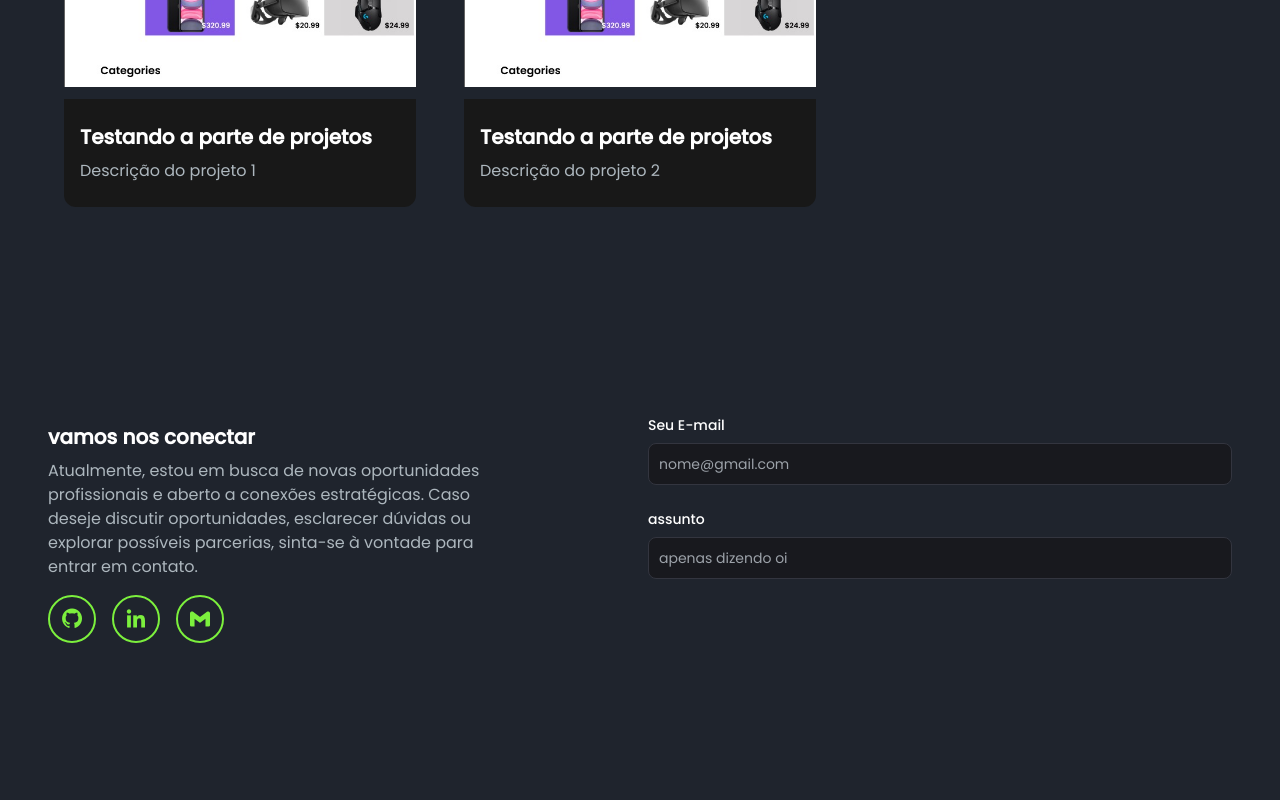
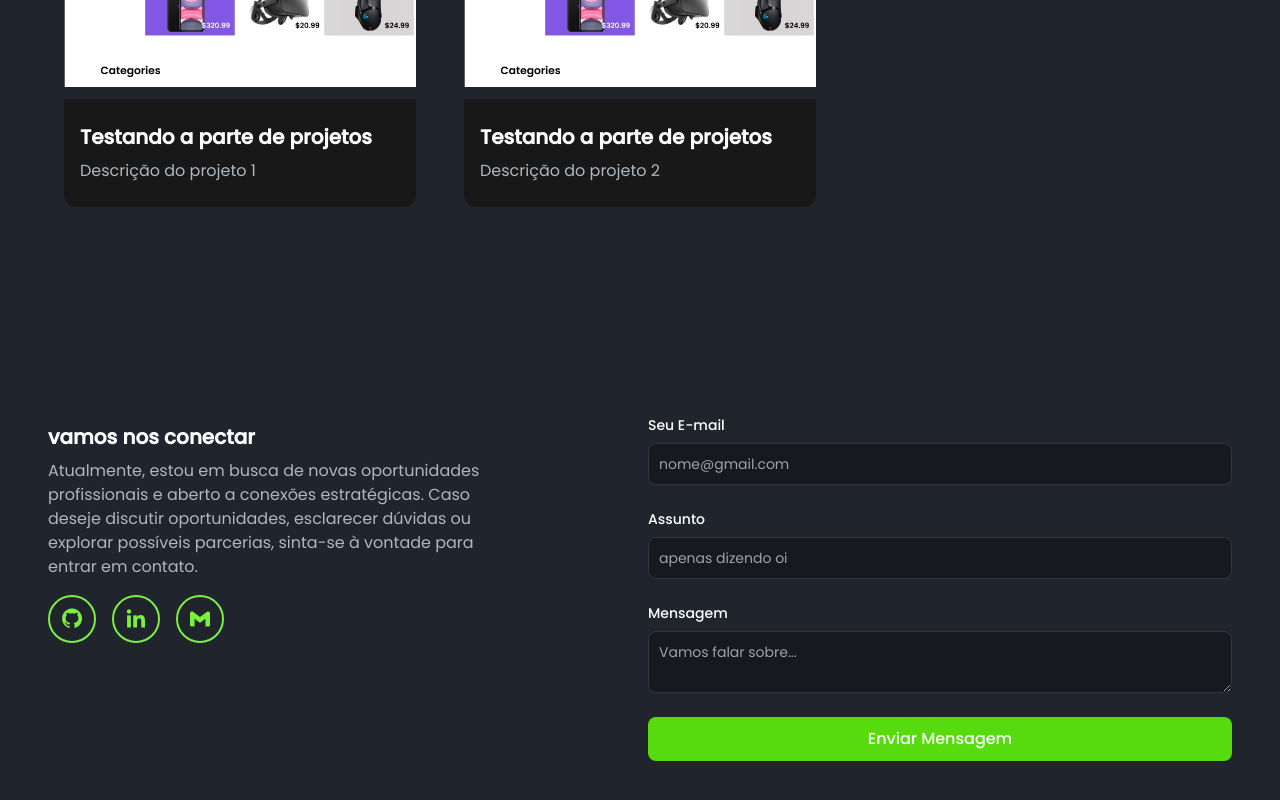
Before and after one commit to fagundes321/Portfolio-em-next, a Next.js app: page / in a window 1280 px wide. Shown: the part 1968-2768 px from the top of the page. Built offline with nearby package versions, Linux system fonts and the light colour scheme.

Commit message:
Terminei de editar a seção do Email

```diff
--- a/src/app/components/EmailSection.jsx
+++ b/src/app/components/EmailSection.jsx
@@ -4,11 +4,13 @@
 const EmailSection = () => {
   return (
     <section className="grid md:grid-cols-2 my-12 py-24 gap-4">
+
       <div>
         <h5 className="text-xl font-bold text-white my-2">
           vamos nos conectar
         </h5>
         <p className="text-[#ADB7BE] mb-4 max-w-md">
+          {""}
           Atualmente, estou em busca de novas oportunidades profissionais e
           aberto a conexões estratégicas. Caso deseje discutir oportunidades,
           esclarecer dúvidas ou explorar possíveis parcerias, sinta-se à vontade
@@ -62,7 +64,7 @@
               htmlFor="subject"
               className="text-white block mb-2 text-sm font-medium"
             >
-              assunto
+              Assunto
             </label>
             <input
               type="text"
@@ -72,6 +74,25 @@
               placeholder="apenas dizendo oi"
             />
           </div>
+          <div className="mb-6">
+            <label
+              htmlFor="message"
+              className="text-white block text-sm mb-2 font-medium"
+            >
+              Mensagem
+            </label>
+            <textarea
+              name="mensagem"
+              id="mensagem"
+              className="bg-[#18191E] border border-[#33353F] placeholder-[#9CA2A9] text-gray-100 text-sm rounded-lg block w-full p-2.5"
+              placeholder="Vamos falar sobre..."
+            />
+          </div>
+          <button
+            type="submit"
+            className="bg-[#57db0f] hover:bg-[#2E6B1A] text-white font-medium py-2.5 px-5 rounded-lg w-full">
+              Enviar Mensagem
+            </button>
         </form>
       </div>
     </section>
```
